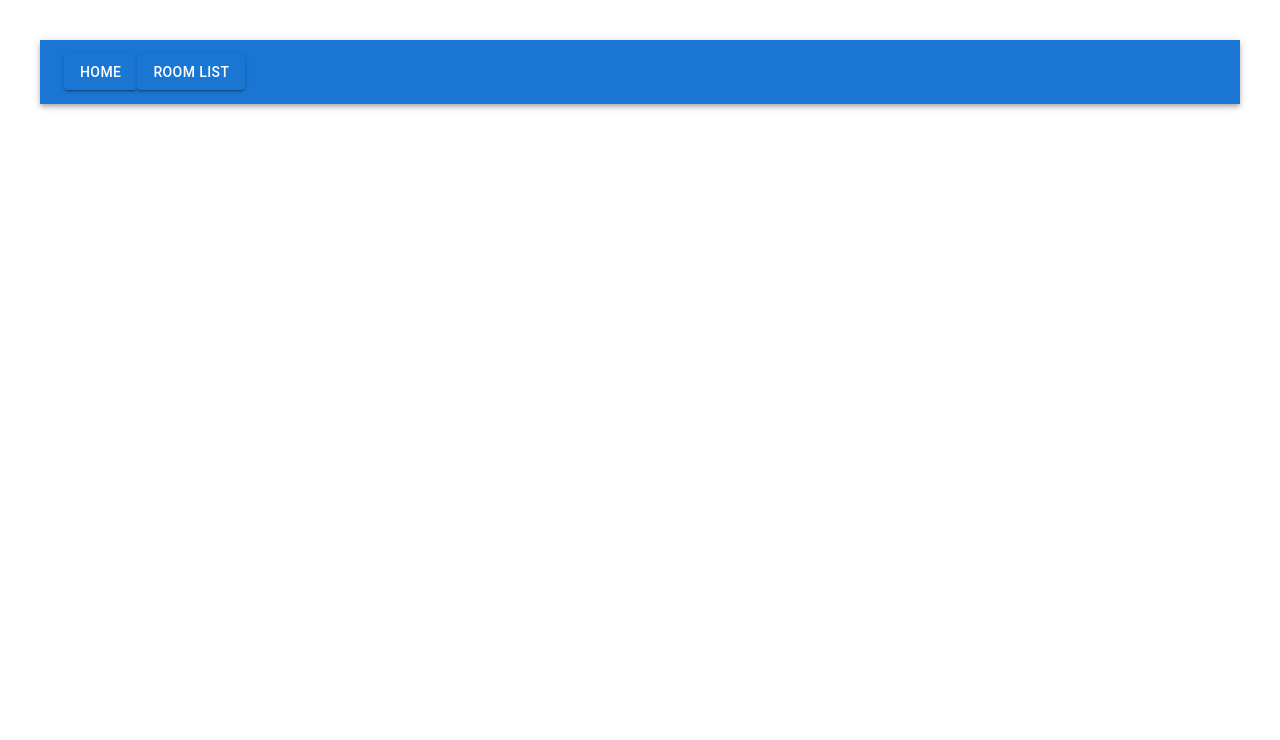
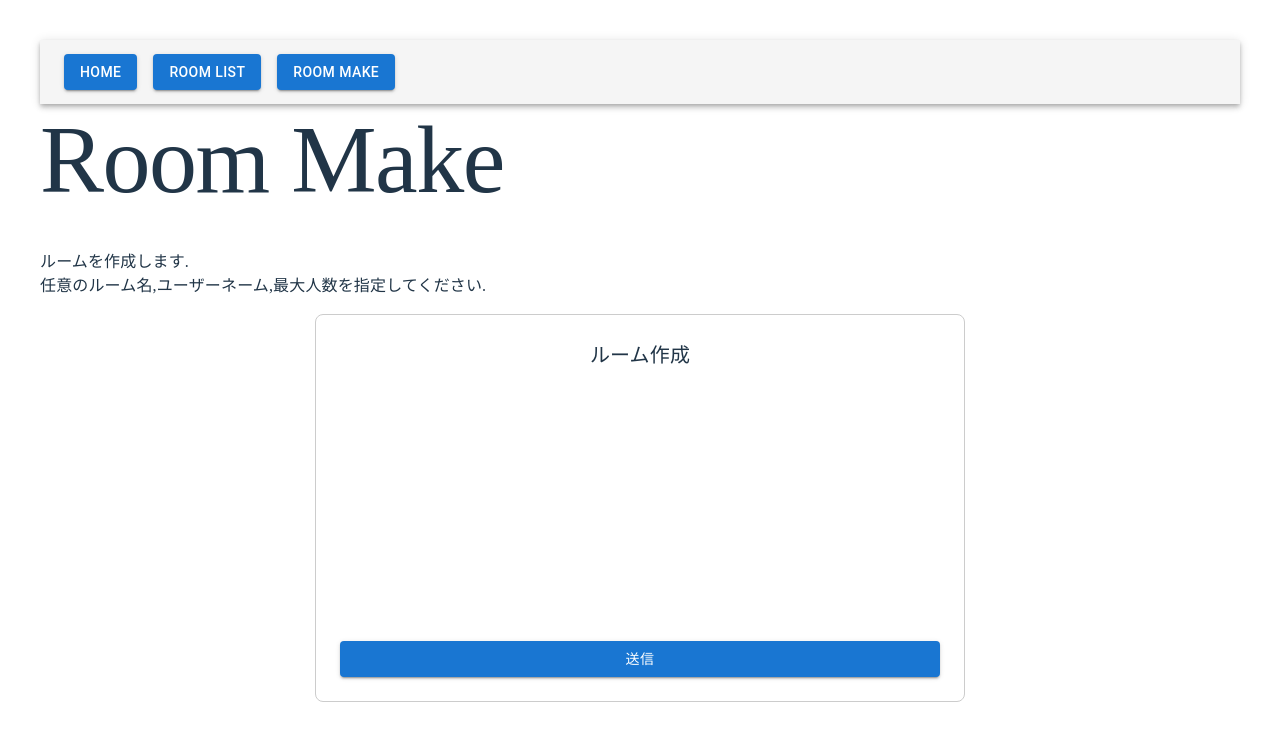
Before and after one commit to nekomanma634/Contentio, a React (Vite) app in the folder frontend/: page /room/make in a window 1280 px wide. Before the commit this address had no page. Shown: the top 740 px of the page. Built offline with nearby package versions, Linux system fonts and the light colour scheme.

Commit message:
add make room and room list.

```diff
--- a/frontend/package.json
+++ b/frontend/package.json
@@ -10,8 +10,12 @@
     "preview": "vite preview"
   },
   "dependencies": {
+    "@emotion/react": "^11.14.0",
+    "@emotion/styled": "^11.14.1",
+    "@mui/material": "^7.3.7",
     "react": "^19.2.0",
-    "react-dom": "^19.2.0"
+    "react-dom": "^19.2.0",
+    "react-router-dom": "^7.12.0"
   },
   "devDependencies": {
     "@eslint/js": "^9.39.1",
--- a/frontend/src/App.tsx
+++ b/frontend/src/App.tsx
@@ -1,9 +1,11 @@
-import { BrowserRouter, Routes, Route, Link } from  'react-router';
-import Home       from './routes/home'
-import RoomList   from './routes/roomlist'
+import { BrowserRouter, Routes, Route } from  'react-router';
+import { Stack }  from '@mui/material';
 import AppBar     from '@mui/material/AppBar';
 import Toolbar    from '@mui/material/Toolbar';
 import Button     from '@mui/material/Button';
+import Home       from './routes/Home';
+import RoomList   from './routes/RoomList';
+import RoomMake   from './routes/RoomMake';
 import './css/App.css'
 
 function App() {
@@ -11,16 +13,20 @@ function App() {
     <div>
       <BrowserRouter>
 
-      <AppBar position='static'>
-        <Toolbar>
-            <Button variant="contained" href='/'         >Home     </Button>
-            <Button variant="contained" href='/room/list'>Room List</Button>
-        </Toolbar>
+      <AppBar position='static' color='default'>
+          <Toolbar>
+              <Stack direction='row' spacing={2}>
+                <Button variant="contained" href='/'         >Home     </Button>
+                <Button variant="contained" href='/room/list'>Room List</Button>
+                <Button variant="contained" href='/room/make'>Room Make</Button>
+              </Stack>
+          </Toolbar>
       </AppBar>
 
         <Routes>
           <Route path="/"          element={<Home     />} />
           <Route path="/room/list" element={<RoomList />} />
+          <Route path="/room/make" element={<RoomMake />} />
         </Routes>
 
       </BrowserRouter>
--- /dev/null
+++ b/frontend/src/routes/RoomMake.tsx
@@ -0,0 +1,91 @@
+import { Box, Button, Stack, TextField, Typography } from "@mui/material";
+import type { InputRoomFrom } from "../types/room";
+import { useState } from "react";
+
+const MakeRoom = () => {
+    const [inputData, setInputData] = useState<InputRoomFrom>({
+        maxPlayer: 2,
+        name:      '',
+        owner:     '',
+    });
+
+    const handleChange = (e: React.ChangeEvent<HTMLInputElement>) => {
+        const { name, value } = e.target;
+
+        setInputData((prev) => ({
+            ...prev,
+            [name]: name === 'MaxPlayer' ? Number(value) : value,
+        }))
+    }
+
+    return(
+        <div>
+            <Typography variant="h1" align="left" fontFamily={'Note Serif JP'} gutterBottom >
+                Room Make
+            </Typography>
+
+            <Typography variant="body1" align="left" fontFamily={'Note Serif JP'} gutterBottom>
+                ルームを作成します.<br/>
+                任意のルーム名,ユーザーネーム,最大人数を指定してください.<p/>
+            </Typography>
+
+            <Box sx={{maxWidth: 600, mx:'auto', p:3, border: '1px solid #ccc', borderRadius: 2}}>
+                <Typography variant="h6" gutterBottom>
+                    ルーム作成
+                </Typography>
+
+                <Stack spacing={3}>
+                    <TextField
+                        label    = 'ルーム名'
+                        name     = 'name'
+                        value    = {inputData.name}
+                        onChange = {handleChange}
+                        fullWidth
+                        required
+                        sx={{label: {color:'white'},
+                            input: { color: 'white' },
+                            '& .MuiOutlinedInput-root': {
+                                '& fieldset'            : { borderColor: 'white' },
+                                '&:hover fieldset'      : { borderColor: 'white' },
+                                '&.Mui-focused fieldset': { borderColor: 'white' }}}}/>
+
+                    <TextField
+                        fullWidth
+                        label      = '作成者'
+                        name       = 'owner'
+                        value      = {inputData.owner}
+                        onChange   = {handleChange}
+                        helperText ="あなたのユーザーネームを入力してください"
+                        slotProps  ={{
+                            formHelperText:{sx:{color:'white'}}}}
+                        sx={{label: {color:'white'},
+                            input: { color: 'white' },
+                            '& .MuiOutlinedInput-root': {
+                                '& fieldset'            : { borderColor: 'white' },
+                                '&:hover fieldset'      : { borderColor: 'white' },
+                                '&.Mui-focused fieldset': { borderColor: 'white' }}}}/>
+
+                    <TextField
+                        fullWidth
+                        label     = '最大人数'
+                        name      = 'maxPlayer'
+                        type      = 'number'
+                        value     = {inputData.maxPlayer}
+                        onChange  = {handleChange}
+                        slotProps = {{ htmlInput: {min: 2, max: 20} }}
+                        sx={{label: {color:'white'},
+                            input: { color: 'white' },
+                            '& .MuiOutlinedInput-root': {
+                                '& fieldset'            : { borderColor: 'white' },
+                                '&:hover fieldset'      : { borderColor: 'white' },
+                                '&.Mui-focused fieldset': { borderColor: 'white' }}}}/>
+
+                    <Button variant="contained">送信</Button>
+                </Stack>
+
+            </Box>
+        </div>
+    )
+}
+
+export default MakeRoom;
--- a/frontend/src/routes/home.tsx
+++ b/frontend/src/routes/home.tsx
@@ -3,12 +3,14 @@ import Typography from "@mui/material/Typography"
 const home = () => {
     return (
         <div>
-            <Typography variant="h1" align="left" fontFamily={'Note Serif JP'} sx={{letterSpacing: '0.05em'}}>
+            <Typography variant="h1" align="left" fontFamily={'Note Serif JP'} gutterBottom >
                 Home
             </Typography>
 
-            <Typography variant="body1" align="left" fontSize={30} fontFamily={'Note Serif JP'}>
-                This is Home!!
+            <h1>使用方法</h1>
+            <Typography variant="body1" align="left" fontFamily={'Note Serif JP'} gutterBottom>
+                このWebアプリはreact+ViteとRustで構成されています.<br/>
+                基本的な動きとしては,Room Makeのページに移動してRoomを作成し,Roomに入り戦うという予定です.
             </Typography>
         </div>
     );
--- a/frontend/src/routes/roomlist.tsx
+++ b/frontend/src/routes/roomlist.tsx
@@ -1,21 +1,51 @@
-import Typography from "@mui/material/Typography"
+import { Paper, Table, TableBody, TableCell, TableContainer, TableHead, TableRow } from "@mui/material";
+import Typography    from '@mui/material/Typography'
+import type { Room } from '../types/room';
 
-const roomlist = () => {
+const RoomList = () => {
+    // テストデータ
+    const rooms: Room[] = [
+        { id: 1, name: 'Test room', owner: 'nekomanma634', nowPlayer: 0, maxPlayer: 10 }
+    ]
+
     return (
         <div>
-            <Typography variant="h1" align="left" fontFamily={'Note Serif JP'}>
-                Room List<p/>
+            <Typography variant="h1" align="left" fontFamily={'Note Serif JP'} gutterBottom>
+                Room List
             </Typography>
 
-            <Typography variant="body1" align="left" fontSize={30} fontFamily={'Note Serif JP'}>
-                ra <p/>
-                ri <p/>
-                ru <p/>
-                re <p/>
-                ro <p/>
+            <Typography variant="body1" align="left" fontFamily={'Note Serif JP'} gutterBottom>
+                現在作成されているルームです.
             </Typography>
+
+            <TableContainer component={Paper}>
+                <Table sx={{ minWidth: 650 }} aria-label="room table">
+
+                    <TableHead>
+                        <TableRow>
+                            <TableCell>名前</TableCell>
+                            <TableCell align="right" >作成者</TableCell>
+                            <TableCell align="right" >人数  </TableCell>
+                            <TableCell align="center">番号  </TableCell>
+                        </TableRow>
+                    </TableHead>
+
+                    <TableBody>
+                        {rooms.map((room) => (
+                            <TableRow key={room.id} sx={{ '&:last-child td, &:last-child th': { border: 0 } }}>
+                                <TableCell component="th" scope="row"> {room.name }                     </TableCell>
+                                <TableCell align="right">              {room.owner}                     </TableCell>
+                                <TableCell align="right">              {room.nowPlayer}/{room.maxPlayer}</TableCell>
+                                <TableCell align="center">             {room.id   }                     </TableCell>
+                            </TableRow>
+                        ))}
+                    </TableBody>
+
+                </Table>
+            </TableContainer>
+
         </div>
     );
 }
 
-export default roomlist;
+export default RoomList;
--- /dev/null
+++ b/frontend/src/types/room.tsx
@@ -0,0 +1,14 @@
+
+export type Room = {
+    id:        number,
+    maxPlayer: number,
+    nowPlayer: number,
+    name:      string,
+    owner:     string
+}
+
+export type InputRoomFrom = {
+    name:      string,
+    owner:     string,
+    maxPlayer: number
+}
```
Also changed, not shown: 1 other file (tests, documents, lock files or other folders).
